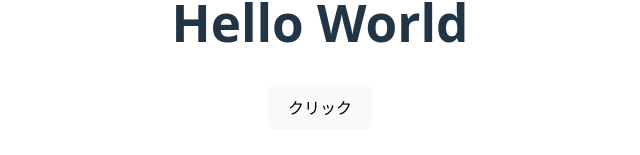
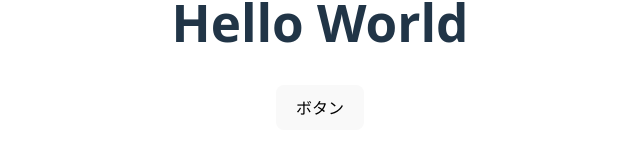
Before and after one commit to Liaam05/react-app, a React (Vite) app: page / in a window 1280 px wide. Shown: the part 355-510 px from the top of the page, without its empty margins (320-960 px from the left). Built offline with nearby package versions, Linux system fonts and the light colour scheme.

Commit message:
add Button compornent

```diff
--- a/src/App.jsx
+++ b/src/App.jsx
@@ -4,11 +4,16 @@ import Button from './Button.jsx'
 
 function App() {
 
+  const handleClick = () => {
+    console.log('Button clicked')
+  }
 
   return (
     <>
       <h1>Hello World</h1>
-      <Button type="button" disabled={false} />
+      <Button type="button" disabled={false} onClick={handleClick}>
+        <span>ボタン</span>
+      </Button>
     </>
   )
 }
--- a/src/Button.jsx
+++ b/src/Button.jsx
@@ -1,12 +1,12 @@
 function Button(props) {
 
-    const { type, disabled } = props;
+    const { type, disabled, children, onClick } = props;
 
 
 
     return (
-        <button type={type} disabled={disabled}>
-            クリック
+        <button type={type} disabled={disabled} onClick={onClick}>
+            {children}
         </button>
     )
 }
```
